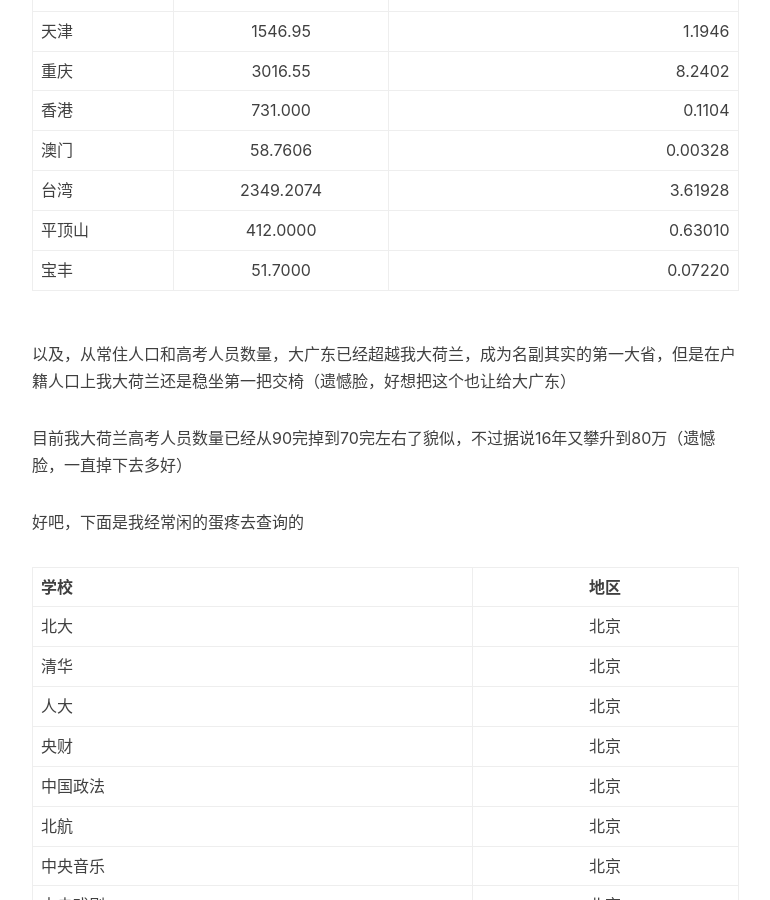
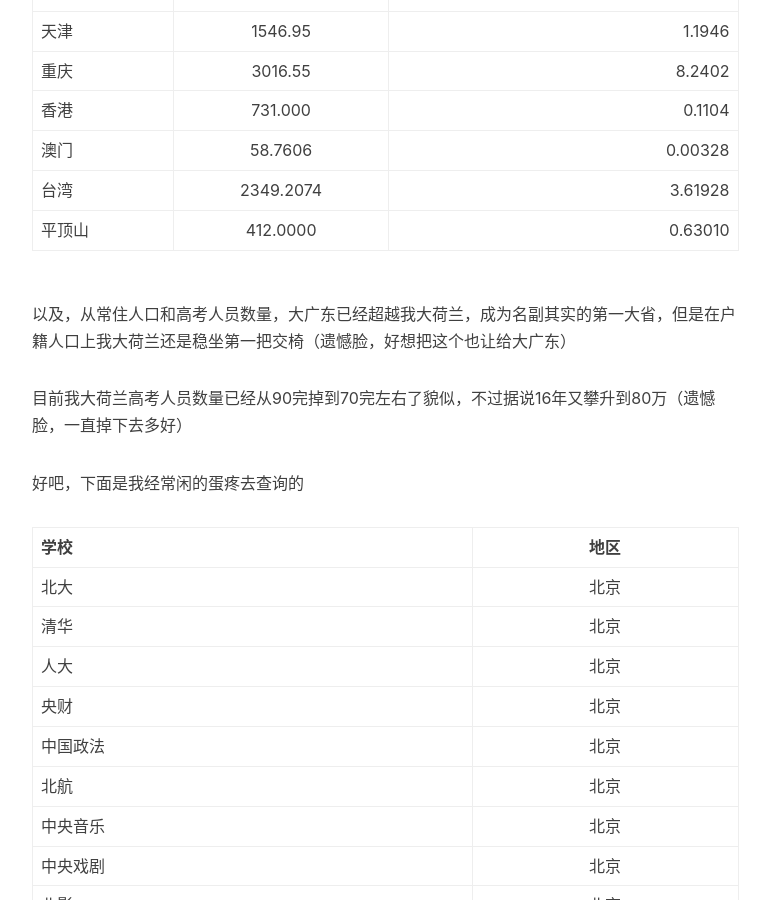
Before and after one commit to ybjie/blog, a Jekyll site: the page built from _posts/2016-12-01-Nonsense.markdown, in a window 1280 px wide and 900 px high, scrolled down 814 px. Shown: the whole window, without its empty margins (233-1003 px from the left). Built offline with Jekyll 4.4.1, drawn with Linux system fonts in a browser that asks for light colours; nearby versions of some CDN libraries; comment, search, counter and statistics services are not loaded.

Commit message:
delete sth private

```diff
--- a/_posts/2016-12-01-Nonsense.markdown
+++ b/_posts/2016-12-01-Nonsense.markdown
@@ -24,7 +24,6 @@ tags:
 |     澳门      |     58.7606   |    	 0.00328    |
 |     台湾      |     2349.2074 |    	 3.61928    |
 |     平顶山    |     412.0000  |    	 0.63010    |
-|     宝丰      |     51.7000   |    	 0.07220    |
 
 
 以及，从常住人口和高考人员数量，大广东已经超越我大荷兰，成为名副其实的第一大省，但是在户籍人口上我大荷兰还是稳坐第一把交椅（遗憾脸，好想把这个也让给大广东）
```
